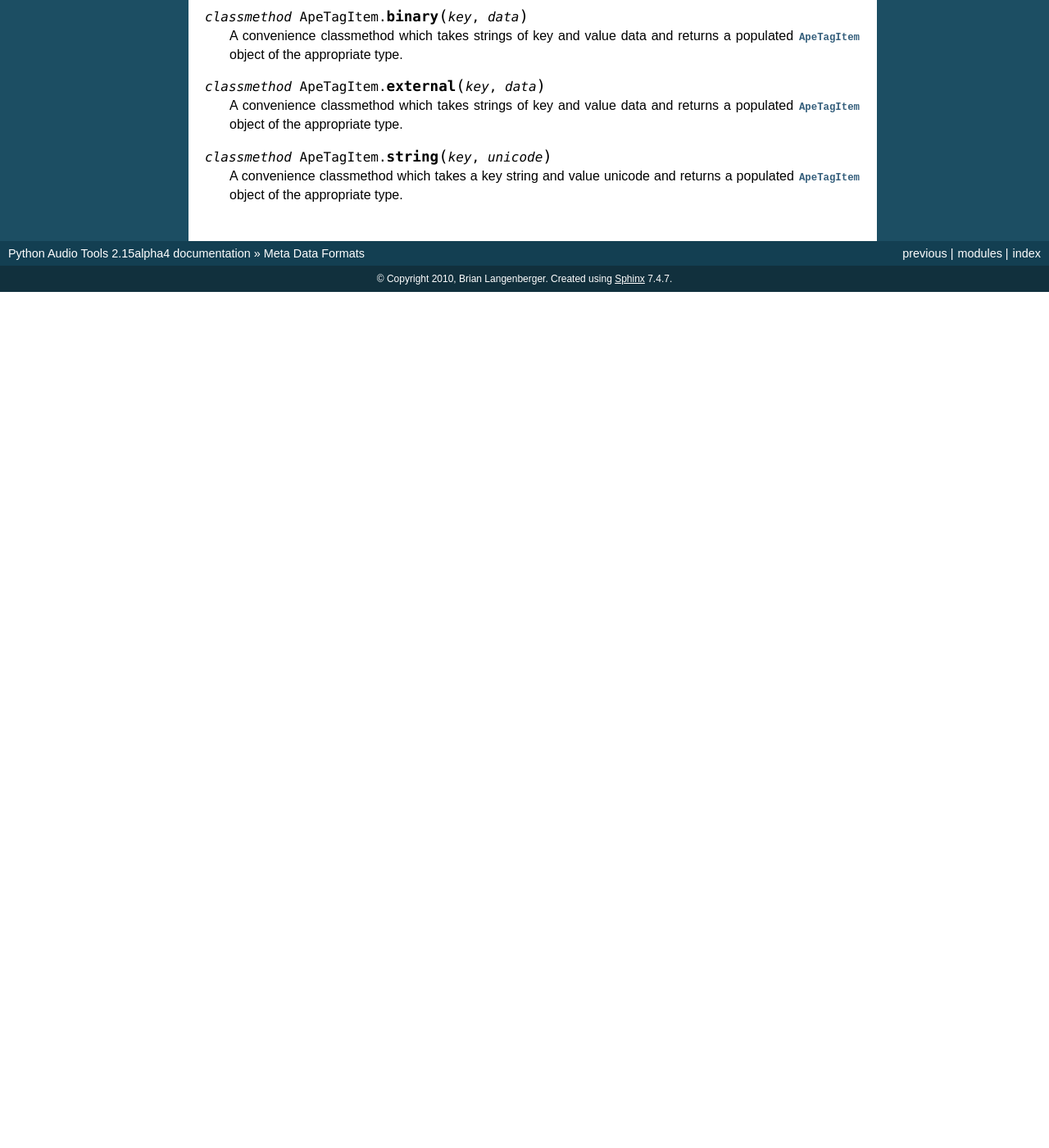
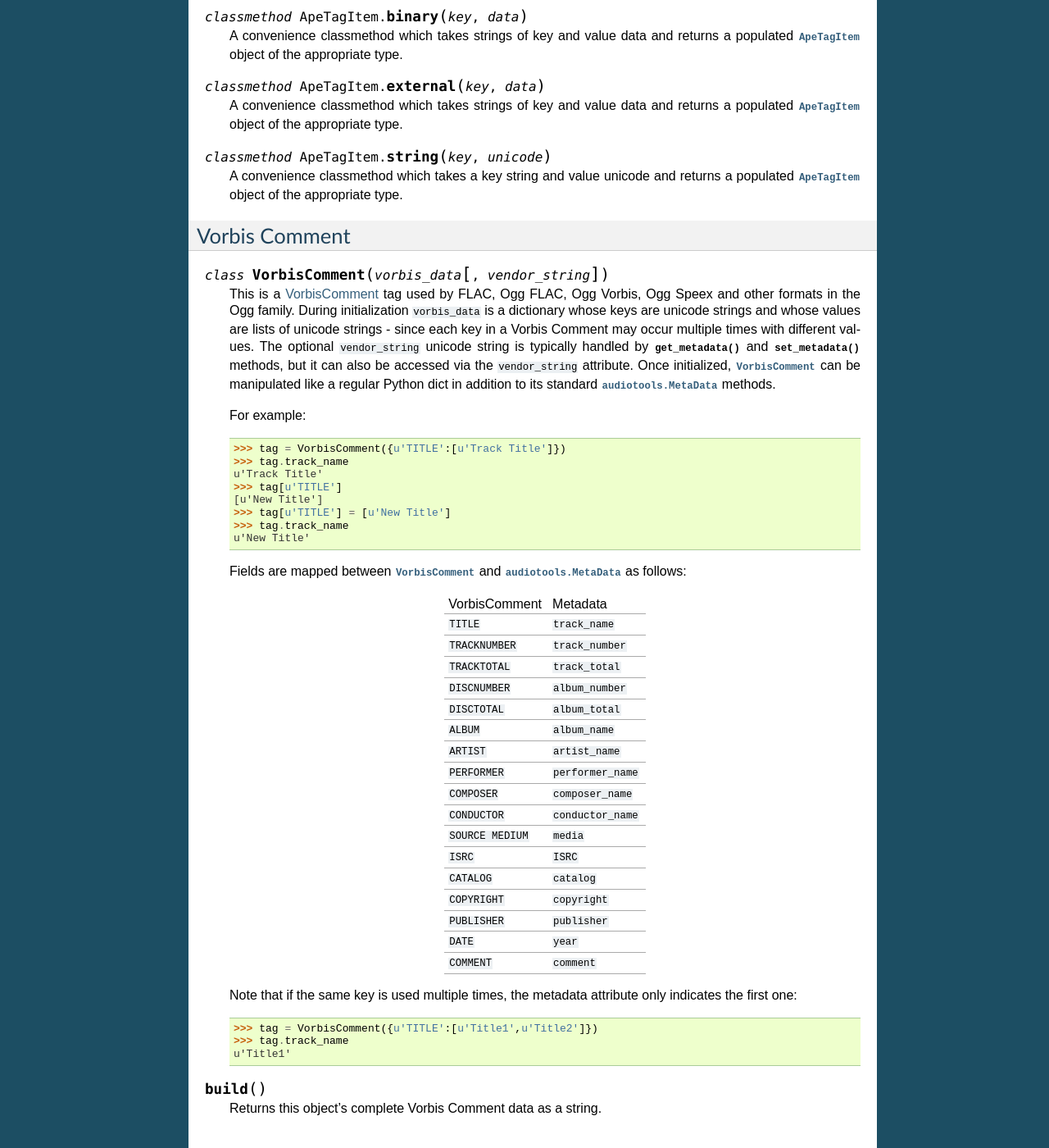
Before and after one commit to tuffy/python-audio-tools, a Sphinx documentation site: the page built from docs/programming/source/metadata.rst, in a window 1280 px wide and 1400 px high, scrolled down 1748 px. Shown: the whole window at 82% size. Built offline with Sphinx 7.4.7, drawn with Linux system fonts in a browser that asks for light colours; before the commit the page ends 2104 px from its top, so only the background shows below that; some of the changed text lies outside the part shown.

Commit message:
Add VorbisComment MetaData documentation.

```diff
--- a/docs/programming/source/metadata.rst
+++ b/docs/programming/source/metadata.rst
@@ -132,7 +132,72 @@ ApeTag
 
 .. .. class:: M4AMetaData
 
-.. .. class:: VorbisComment
+Vorbis Comment
+--------------
+
+.. class:: VorbisComment(vorbis_data[, vendor_string])
+
+   This is a VorbisComment_ tag used by FLAC, Ogg FLAC, Ogg Vorbis,
+   Ogg Speex and other formats in the Ogg family.
+   During initialization ``vorbis_data`` is a dictionary
+   whose keys are unicode strings and whose values are lists
+   of unicode strings - since each key in a Vorbis Comment may
+   occur multiple times with different values.
+   The optional ``vendor_string`` unicode string is typically
+   handled by :func:`get_metadata` and :func:`set_metadata`
+   methods, but it can also be accessed via the ``vendor_string`` attribute.
+   Once initialized, :class:`VorbisComment` can be manipulated like a
+   regular Python dict in addition to its standard
+   :class:`audiotools.MetaData` methods.
+
+   For example:
+
+   >>> tag = VorbisComment({u'TITLE':[u'Track Title']})
+   >>> tag.track_name
+   u'Track Title'
+   >>> tag[u'TITLE']
+   [u'New Title']
+   >>> tag[u'TITLE'] = [u'New Title']
+   >>> tag.track_name
+   u'New Title'
+
+   Fields are mapped between :class:`VorbisComment` and
+   :class:`audiotools.MetaData` as follows:
+
+   ================= ==================
+   VorbisComment     Metadata
+   ----------------- ------------------
+   ``TITLE``         ``track_name``
+   ``TRACKNUMBER``   ``track_number``
+   ``TRACKTOTAL``    ``track_total``
+   ``DISCNUMBER``    ``album_number``
+   ``DISCTOTAL``     ``album_total``
+   ``ALBUM``         ``album_name``
+   ``ARTIST``        ``artist_name``
+   ``PERFORMER``     ``performer_name``
+   ``COMPOSER``      ``composer_name``
+   ``CONDUCTOR``     ``conductor_name``
+   ``SOURCE MEDIUM`` ``media``
+   ``ISRC``          ``ISRC``
+   ``CATALOG``       ``catalog``
+   ``COPYRIGHT``     ``copyright``
+   ``PUBLISHER``     ``publisher``
+   ``DATE``          ``year``
+   ``COMMENT``       ``comment``
+   ================= ==================
+
+   Note that if the same key is used multiple times,
+   the metadata attribute only indicates the first one:
+
+   >>> tag = VorbisComment({u'TITLE':[u'Title1',u'Title2']})
+   >>> tag.track_name
+   u'Title1'
 
 
+.. method:: build()
+
+   Returns this object's complete Vorbis Comment data as a string.
+
 .. _APEv2: http://wiki.hydrogenaudio.org/index.php?title=APEv2
+
+.. _VorbisComment: http://www.xiph.org/vorbis/doc/v-comment.html
```
Also changed, not shown: 1 other file.
